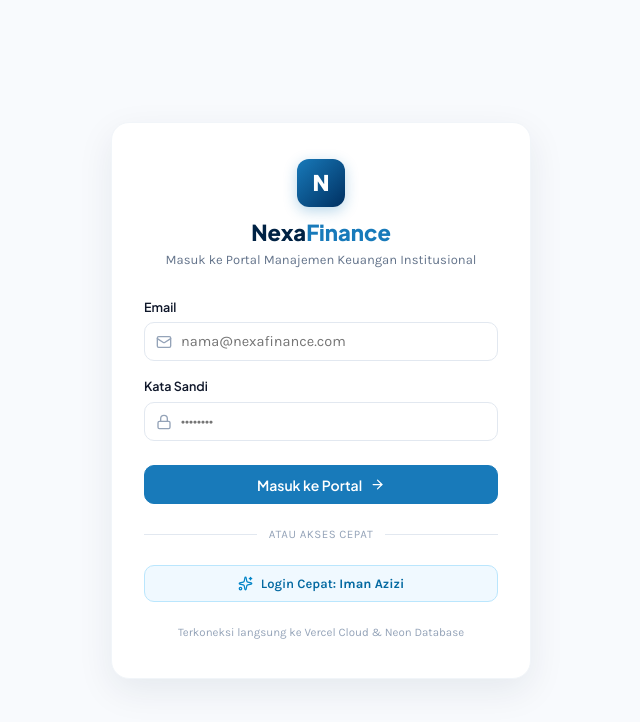
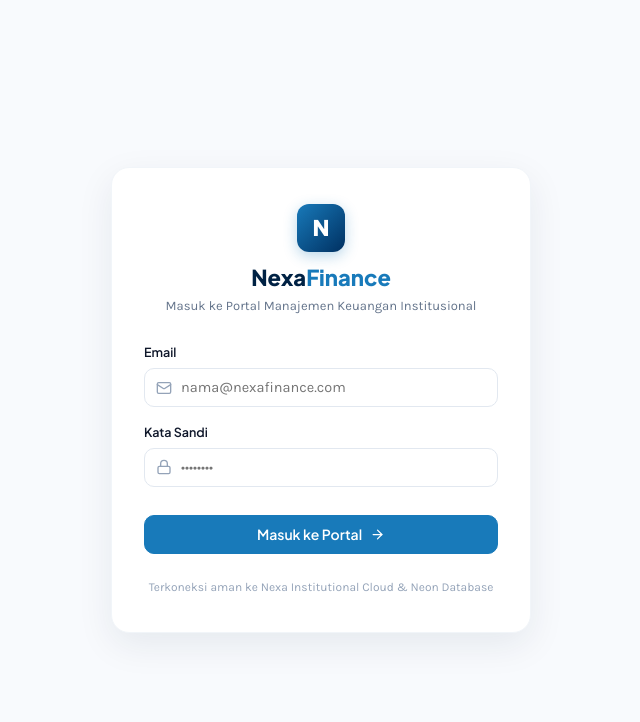
Before and after one commit to imanyunar/NexaFinance-frontend, a React (Vite) app: page /login in a window 1280 px wide. Shown: the top 722 px of the page, without its empty margins (319-959 px from the left). Built offline with nearby package versions, Linux system fonts and the light colour scheme; no server answers.

Commit message:
refactor: remove all demo references from login page

```diff
--- a/src/pages/LoginPage.tsx
+++ b/src/pages/LoginPage.tsx
@@ -1,6 +1,6 @@
 import React, { useState } from 'react';
 import { useNavigate } from 'react-router-dom';
-import { ShieldCheck, AlertCircle, ArrowRight, Lock, Mail, Sparkles } from 'lucide-react';
+import { AlertCircle, ArrowRight, Lock, Mail } from 'lucide-react';
 import { useAuth } from '../context/AuthContext';
 
 export const LoginPage: React.FC = () => {
@@ -21,20 +21,7 @@ export const LoginPage: React.FC = () => {
       await login(email, password);
       navigate('/');
     } catch (err: any) {
-      setError(err.message || 'Email atau kata sandi tidak sesuai.');
-    } finally {
-      setLoading(false);
-    }
-  };
-
-  const handleQuickLogin = async () => {
-    setError(null);
-    setLoading(true);
-    try {
-      await login('iman@nexafinance.com', 'password123');
-      navigate('/');
-    } catch (err: any) {
-      setError(err.message || 'Gagal login akun Iman Azizi.');
+      setError(err.message || 'Email atau kata sandi tidak cocok.');
     } finally {
       setLoading(false);
     }
@@ -154,50 +141,15 @@ export const LoginPage: React.FC = () => {
             type="submit"
             className="btn btn-primary"
             disabled={loading}
-            style={{ width: '100%', marginTop: '8px', padding: '11px', fontSize: '14px' }}
+            style={{ width: '100%', marginTop: '12px', padding: '11px', fontSize: '14px' }}
           >
             {loading ? 'Memverifikasi...' : 'Masuk ke Portal'}
             {!loading && <ArrowRight size={15} />}
           </button>
         </form>
 
-        {/* Divider */}
-        <div style={{ display: 'flex', alignItems: 'center', margin: '22px 0', gap: '12px' }}>
-          <div style={{ flex: 1, height: '1px', background: '#e2e8f0' }} />
-          <span style={{ fontSize: '11.5px', color: '#94a3b8', textTransform: 'uppercase', letterSpacing: '0.5px' }}>
-            atau akses cepat
-          </span>
-          <div style={{ flex: 1, height: '1px', background: '#e2e8f0' }} />
-        </div>
-
-        {/* 1-Click Quick Login Button for Iman Azizi */}
-        <button
-          type="button"
-          onClick={handleQuickLogin}
-          disabled={loading}
-          style={{
-            width: '100%',
-            padding: '10px 14px',
-            borderRadius: '10px',
-            border: '1px solid #bae6fd',
-            background: '#f0f9ff',
-            color: '#0369a1',
-            fontWeight: 600,
-            fontSize: '13px',
-            display: 'flex',
-            alignItems: 'center',
-            justifyContent: 'center',
-            gap: '8px',
-            cursor: 'pointer',
-            transition: 'all 0.15s ease',
-          }}
-        >
-          <Sparkles size={15} style={{ color: '#0284c7' }} />
-          <span>Login Cepat: <strong>Iman Azizi</strong></span>
-        </button>
-
-        <div style={{ textAlign: 'center', marginTop: '22px', fontSize: '11.5px', color: '#94a3b8' }}>
-          Terkoneksi langsung ke Vercel Cloud & Neon Database
+        <div style={{ textAlign: 'center', marginTop: '24px', fontSize: '12px', color: '#94a3b8' }}>
+          Terkoneksi aman ke Nexa Institutional Cloud & Neon Database
         </div>
       </div>
     </div>
```
